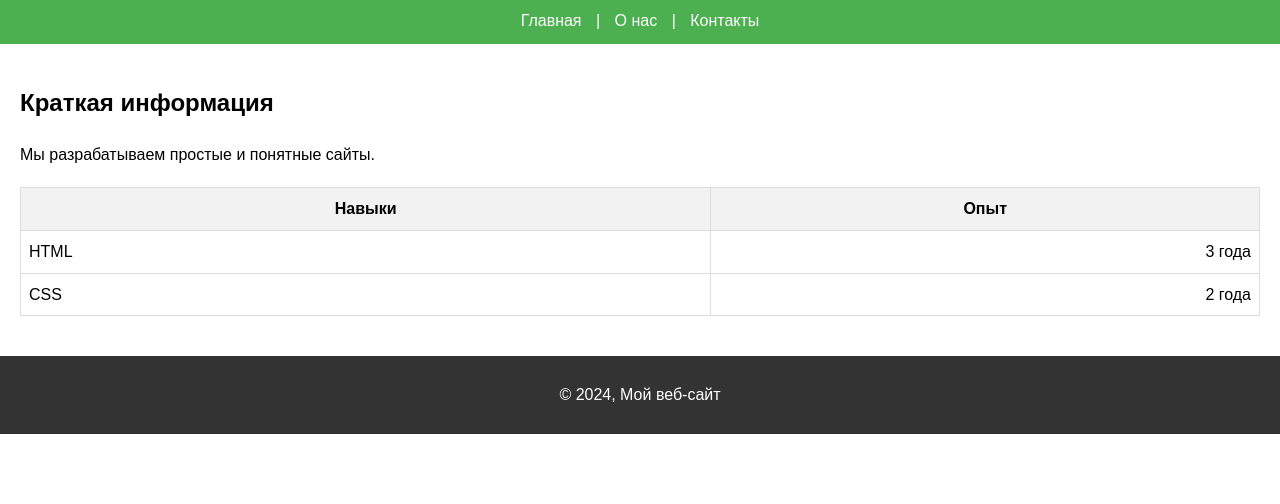
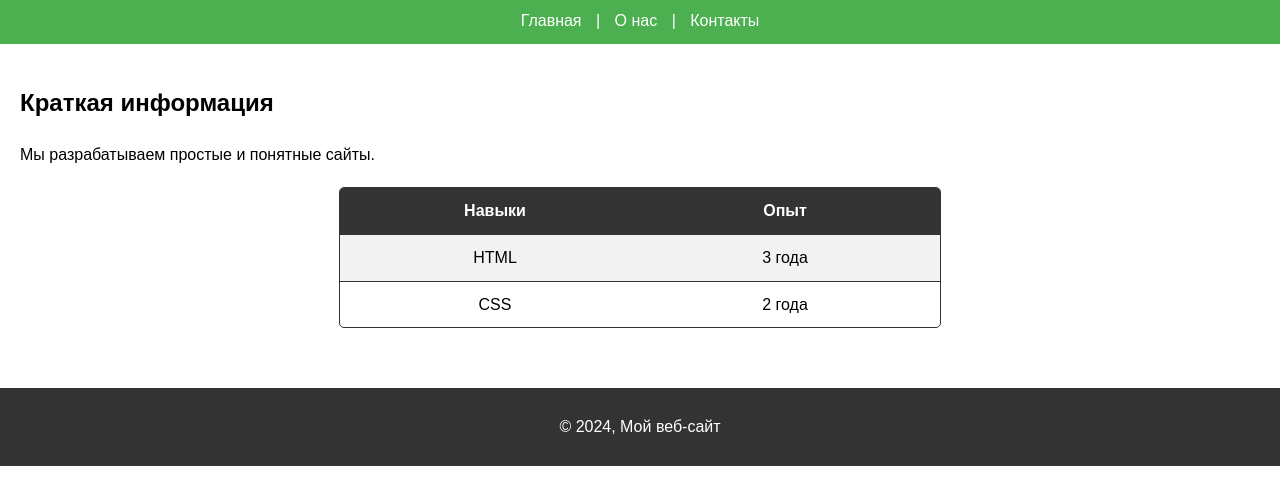
Before and after one commit to derafum/web6405-010302KrasavinGS, a plain HTML site: page lab4/about.html in a window 1280 px wide. Shown: the part 96-600 px from the top of the page. Drawn offline with Linux system fonts and the light colour scheme.

Commit message:
Верстка таблицы на about.html с использованием Flexbox

```diff
--- a/lab4/about.html
+++ b/lab4/about.html
@@ -1,5 +1,5 @@
 <!DOCTYPE html>
-<html lang="en">
+<html lang="ru">
 <head>
     <meta charset="UTF-8">
     <title>О нас</title>
@@ -17,20 +17,20 @@
     <main>
         <h2>Краткая информация</h2>
         <p>Мы разрабатываем простые и понятные сайты.</p>
-        <table>
-            <tr>
-                <th>Навыки</th>
-                <th>Опыт</th>
-            </tr>
-            <tr>
-                <td>HTML</td>
-                <td>3 года</td>
-            </tr>
-            <tr>
-                <td>CSS</td>
-                <td>2 года</td>
-            </tr>
-        </table>
+        <div class="flex-table">
+            <div class="flex-row header">
+                <div class="flex-cell">Навыки</div>
+                <div class="flex-cell">Опыт</div>
+            </div>
+            <div class="flex-row">
+                <div class="flex-cell">HTML</div>
+                <div class="flex-cell">3 года</div>
+            </div>
+            <div class="flex-row">
+                <div class="flex-cell">CSS</div>
+                <div class="flex-cell">2 года</div>
+            </div>
+        </div>
     </main>
     <footer>
         <p>© 2024, Мой веб-сайт</p>
--- a/lab4/styles.css
+++ b/lab4/styles.css
@@ -59,3 +59,43 @@ td {
 td:last-child {
     text-align: right;
 }
+/* Стили для Flexbox таблицы на about.html */
+.flex-table {
+    display: flex;
+    flex-direction: column;
+    border: 1px solid #333;
+    border-radius: 5px;
+    overflow: hidden;
+    max-width: 600px;
+    margin: 20px auto;
+    background-color: #fff;
+}
+
+.flex-row {
+    display: flex;
+    padding: 10px;
+    border-bottom: 1px solid #333;
+}
+
+.flex-row:last-child {
+    border-bottom: none;
+}
+
+.flex-cell {
+    flex: 1;
+    text-align: center;
+}
+
+.flex-row.header {
+    background-color: #333;
+    color: #fff;
+    font-weight: bold;
+}
+
+.flex-row:nth-child(even) {
+    background-color: #f2f2f2;
+}
+
+.flex-row:hover {
+    background-color: #ddd;
+}
```
